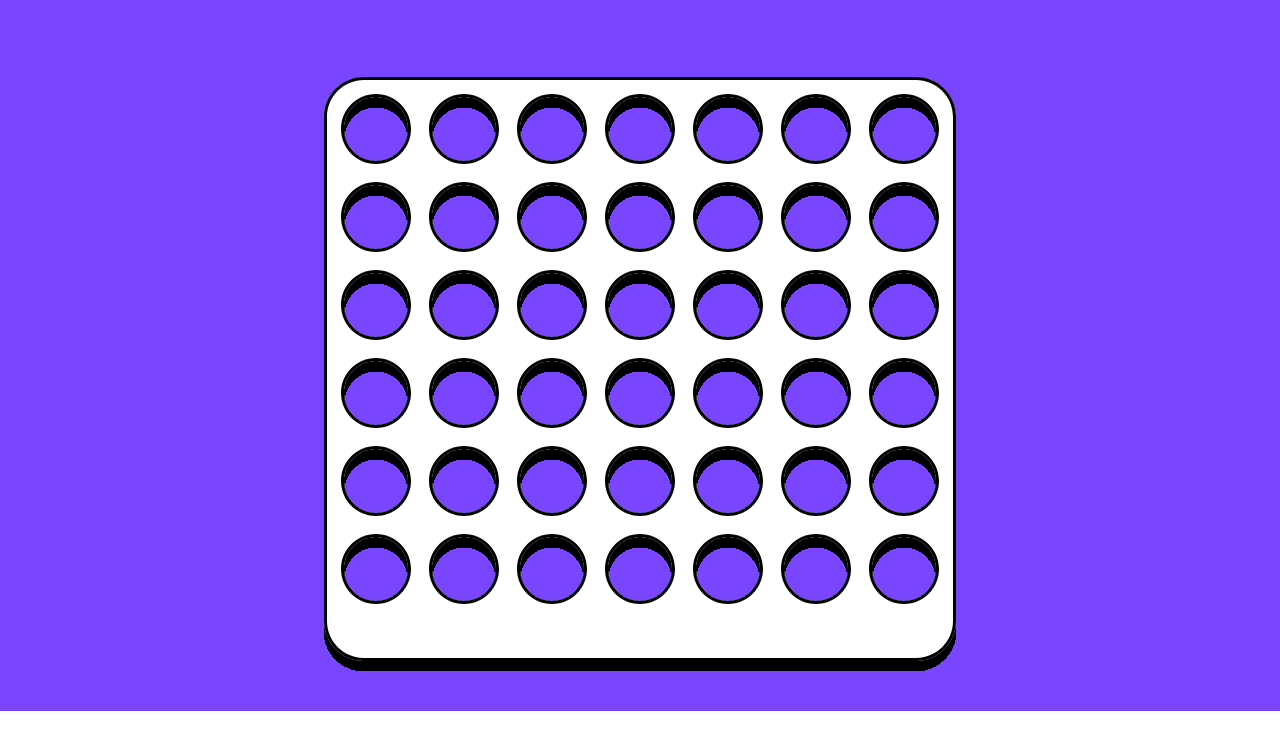
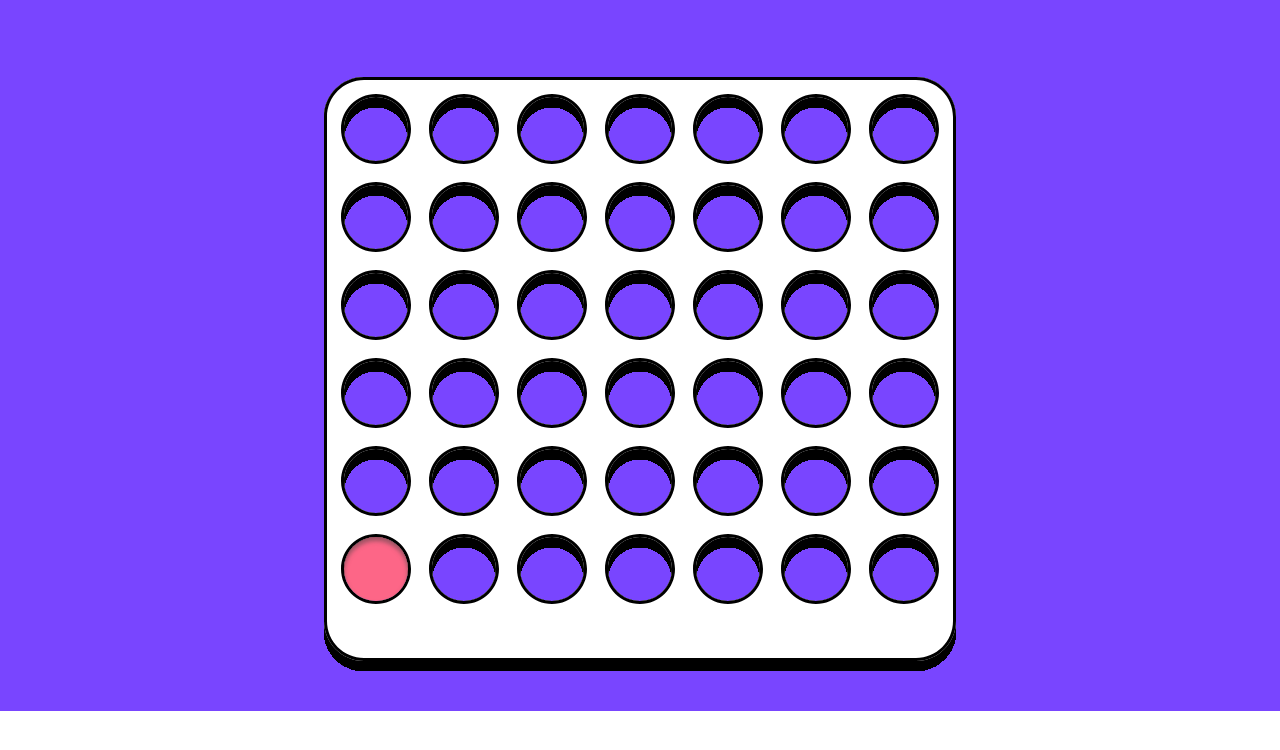
Before and after one commit to ViggieM/connect-four, a website built with Vite: page index.html in a window 1280 px wide. Both pictures are taken after a click on the element 369 px from the left and 355 px from the top of the page. Built offline with nearby package versions, Linux system fonts and the light colour scheme.

Commit message:
Add animation to bottom

```diff
--- a/index.html
+++ b/index.html
@@ -5,6 +5,7 @@
     <meta name="viewport" content="width=device-width, initial-scale=1.0" />
     <title>Connect Four</title>
     <link rel="stylesheet" href="/src/style.css" />
+    <script type="module" src="/src/main.ts"></script>
   </head>
   <body>
     <div class="game-board-wrapper">
--- a/src/main.ts
+++ b/src/main.ts
@@ -1,5 +1,40 @@
 // ABOUTME: Entry point for the application
-// ABOUTME: Imports font and styles
+// ABOUTME: Imports font and styles, handles pellet drop animation
 
 import '@fontsource-variable/space-grotesk';
 import './style.css';
+
+/**
+ * Set up pellet drop animation for each column zone.
+ * When a zone is clicked, a pellet is created and animated to fall
+ * from above the board to the bottom row.
+ */
+function setupPelletDrop(): void {
+  const zones = document.querySelectorAll<HTMLElement>('.game-board__zone');
+  const board = document.querySelector<HTMLElement>('.game-board');
+
+  if (!board) return;
+
+  zones.forEach((zone) => {
+    zone.addEventListener('click', () => {
+      const col = zone.dataset.col;
+      if (!col) return;
+
+      // Create a new pellet
+      const pellet = document.createElement('div');
+      pellet.className = 'pellet';
+      pellet.dataset.col = col;
+
+      // Add to board
+      board.appendChild(pellet);
+
+      // Trigger animation (requestAnimationFrame ensures CSS is applied first)
+      requestAnimationFrame(() => {
+        pellet.classList.add('pellet--dropping');
+      });
+    });
+  });
+}
+
+// Initialize when DOM is ready
+document.addEventListener('DOMContentLoaded', setupPelletDrop);
--- a/src/style.css
+++ b/src/style.css
@@ -425,3 +425,63 @@ body {
   justify-content: center;
   align-items: center;
 }
+
+/* ===================
+   PELLET
+   =================== */
+
+/*
+ * Board geometry (relative units):
+ * - Board margin to first hole center: ~7.75% of width
+ * - Hole spacing (center to center): ~13.92% of width
+ * - Pellet diameter: ~10.13% of width
+ * - Bottom row top position: ~81.46% of height
+ * - Last row center to bottom edge: ~13.47% of height
+ */
+
+.pellet {
+  position: absolute;
+  /* Pellet is ~10.13% of board width, use same for height to keep circular */
+  width: 10.13%;
+  aspect-ratio: 1;
+  border-radius: 50%;
+  background-color: var(--color-rose-400);
+  /* box-shadow: inset 0 5px 10px rgba(0, 0, 0, 0.25); */
+  box-shadow: inset 0 4px 4px 0px rgba(65, 65, 65, 0.5);
+  z-index: 0;
+  pointer-events: none;
+  /* Pellet starts hidden above the board */
+  opacity: 0;
+}
+
+/* Position pellets horizontally by column */
+/* First column at 3.2%, then each column adds ~13.92% */
+.pellet[data-col="1"] { left: 3.2%; }
+.pellet[data-col="2"] { left: 17.12%; }
+.pellet[data-col="3"] { left: 31.04%; }
+.pellet[data-col="4"] { left: 44.96%; }
+.pellet[data-col="5"] { left: 58.88%; }
+.pellet[data-col="6"] { left: 72.8%; }
+.pellet[data-col="7"] { left: 86.72%; }
+
+/* Drop animation - from top to bottom row */
+@keyframes pellet-drop {
+  0% {
+    top: -12%;
+    opacity: 1;
+    z-index: 0;
+  }
+  99.9% {
+    z-index: 0;
+  }
+  100% {
+    /* Bottom row at ~78.8% from top */
+    top: 78.8%;
+    opacity: 1;
+    z-index: 5;
+  }
+}
+
+.pellet--dropping {
+  animation: pellet-drop 0.6s cubic-bezier(0.25, 0, 0.6, 1) forwards;
+}
```
